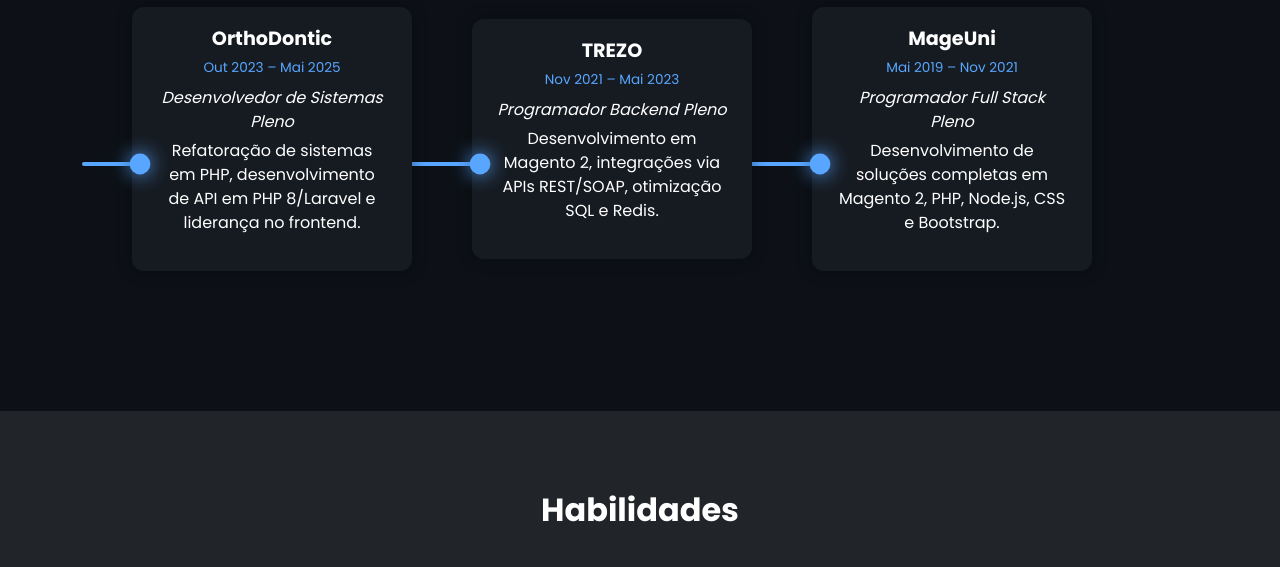
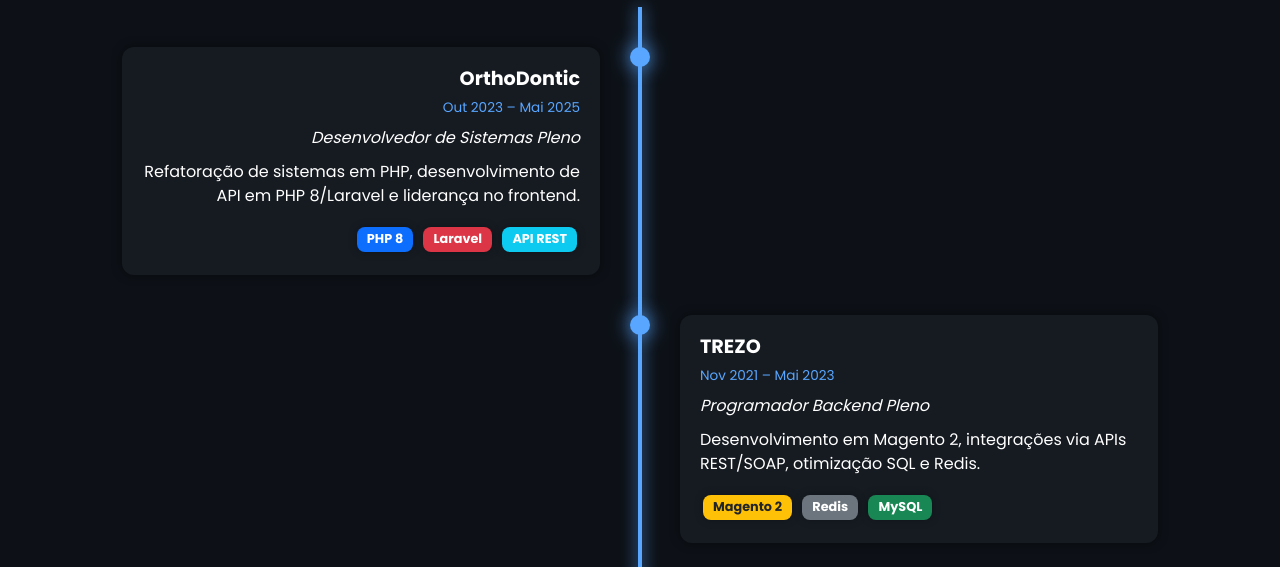
Before and after one commit to jhonathan93/Jhonathan93, a plain HTML site: page index.html in a window 1280 px wide. Shown: the part 1370-1937 px from the top of the page. Drawn offline with nearby package versions, Linux system fonts and the light colour scheme.

Commit message:
Update index.html

```diff
--- a/index.html
+++ b/index.html
@@ -1,5 +1,4 @@
 <!DOCTYPE html>
-
 <html lang="pt-BR">
     <head>
         <meta charset="UTF-8">
@@ -121,38 +120,27 @@
 
             .timeline-adv {
                 position: relative;
-                display: flex;
-                align-items: center;
-                padding: 60px 20px;
-                overflow-x: auto;
-                scrollbar-width: thin;
-                scrollbar-color: var(--timeline-dot) transparent;
-            }
-
-            .timeline-adv::-webkit-scrollbar {
-                height: 8px;
-            }
-
-            .timeline-adv::-webkit-scrollbar-thumb {
-                background: var(--timeline-dot);
-                border-radius: 4px;
+                margin: 50px 0;
+                padding: 20px 0;
             }
 
             .timeline-line {
+                content: "";
                 position: absolute;
-                top: 50%;
-                left: 0;
-                height: 4px;
+                left: 50%;
+                top: 0;
+                height: 0;
+                width: 4px;
                 background: var(--timeline-border);
-                border-radius: 2px;
-                transform: translateY(-50%);
-                transition: width 0.5s ease-out;
+                box-shadow: 0 0 15px var(--timeline-border);
+                transform: translateX(-50%);
+                transition: height 0.3s ease-out;
             }
 
             .timeline-item {
-                flex: 0 0 280px;
                 position: relative;
-                margin: 0 30px;
+                width: 50%;
+                padding: 20px 40px;
                 opacity: 0;
                 transform: translateY(50px);
                 transition: all 0.6s ease-out;
@@ -163,31 +151,41 @@
                 transform: translateY(0);
             }
 
-            .timeline-item .dot {
+            .timeline-item.left {
+                left: 0;
+                text-align: right;
+            }
+
+            .timeline-item.right {
+                left: 50%;
+                text-align: left;
+            }
+
+            .timeline-item::before {
+                content: "";
                 position: absolute;
-                top: 50%;
-                transform: translateY(-50%);
-                width: 16px;
-                height: 16px;
+                top: 20px;
+                width: 20px;
+                height: 20px;
                 background: var(--timeline-dot);
                 border-radius: 50%;
-                box-shadow: 0 0 0 transparent;
-                transition: all 0.5s ease-out;
+                box-shadow: 0 0 20px var(--timeline-dot);
             }
 
-            .timeline-item.active .dot {
-                box-shadow: 0 0 15px var(--timeline-dot);
-                transform: translateY(-50%) scale(1.3);
+            .timeline-item.left::before {
+                right: -10px;
+            }
+
+            .timeline-item.right::before {
+                left: -10px;
             }
 
             .timeline-content {
                 background: var(--card-body-bg);
-                padding: 20px 25px;
+                padding: 20px;
                 border-radius: 12px;
-                box-shadow: 0 0 15px rgba(0,0,0,0.4);
+                box-shadow: 0 0 10px rgba(0,0,0,0.5);
                 color: var(--text-color);
-                margin-top: -50px;
-                text-align: center;
             }
 
             .timeline-content .company {
@@ -196,15 +194,28 @@
             }
 
             .timeline-content .date {
-                display: block;
                 font-size: 0.85rem;
                 color: var(--timeline-dot);
                 margin-bottom: 8px;
+                display: block;
             }
 
             .timeline-content .role {
                 font-style: italic;
-                margin-bottom: 5px;
+                margin-bottom: 10px;
+            }
+
+            .badges .badge {
+                margin: 3px;
+                font-size: 0.8rem;
+                padding: 6px 10px;
+                border-radius: 8px;
+                box-shadow: 0 0 8px rgba(0,0,0,0.3);
+                transition: transform 0.3s;
+            }
+
+            .badges .badge:hover {
+                transform: scale(1.1);
             }
 
             .skill-badge {
@@ -282,14 +293,11 @@
         <header id="home">
             <div class="content text-center">
                 <h1 data-aos="fade-up">Olá, eu sou <span class="text-primary">Jhonathan da Silva</span></h1>
-
                 <p class="mt-3 typewriter">Desenvolvedor Backend | PHP • Laravel • Magento</p>
-
                 <div class="mt-4">
                     <a href="#projects" class="btn btn-custom">Ver Projetos</a>
                     <a href="Jhonathan_CV.pdf" target="_blank" class="btn btn-custom">Download CV</a>
                 </div>
-
                 <div class="social-icons mt-4">
                     <a href="mailto:jhonathan93.dev@gmail.com">📧</a>
                     <a href="https://github.com/" target="_blank">🐙</a>
@@ -301,7 +309,6 @@
         <section id="about" class="bg-dark text-center">
             <div class="container" data-aos="fade-up">
                 <h2>Sobre Mim</h2>
-
                 <p class="lead">
                     Desenvolvedor de sistemas Pleno com sólida experiência no mercado de tecnologia, especializado em
                     desenvolvimento web full stack. Tenho domínio em PHP, JavaScript, Node.js e MySQL, com experiência prática
@@ -319,34 +326,43 @@
         <h2 class="text-center" data-aos="fade-up">Experiência Profissional</h2>
         <div class="timeline-adv">
             <div class="timeline-line"></div>
-
-                    <div class="timeline-item" data-date="Out 2023 – Mai 2025">
-                        <div class="dot"></div>
+            <div class="timeline-item left" data-date="Out 2023 – Mai 2025">
                 <div class="timeline-content">
                     <h5 class="company">OrthoDontic</h5>
                     <span class="date">Out 2023 – Mai 2025</span>
                     <p class="role">Desenvolvedor de Sistemas Pleno</p>
                     <p>Refatoração de sistemas em PHP, desenvolvimento de API em PHP 8/Laravel e liderança no frontend.</p>
+                    <div class="badges">
+                        <span class="badge bg-primary">PHP 8</span>
+                        <span class="badge bg-danger">Laravel</span>
+                        <span class="badge bg-info">API REST</span>
                     </div>
                 </div>
-
-                    <div class="timeline-item" data-date="Nov 2021 – Mai 2023">
-                        <div class="dot"></div>
+            </div>
+            <div class="timeline-item right" data-date="Nov 2021 – Mai 2023">
                 <div class="timeline-content">
                     <h5 class="company">TREZO</h5>
                     <span class="date">Nov 2021 – Mai 2023</span>
                     <p class="role">Programador Backend Pleno</p>
                     <p>Desenvolvimento em Magento 2, integrações via APIs REST/SOAP, otimização SQL e Redis.</p>
+                    <div class="badges">
+                        <span class="badge bg-warning text-dark">Magento 2</span>
+                        <span class="badge bg-secondary">Redis</span>
+                        <span class="badge bg-success">MySQL</span>
                     </div>
                 </div>
-
-                    <div class="timeline-item" data-date="Mai 2019 – Nov 2021">
-                        <div class="dot"></div>
+            </div>
+            <div class="timeline-item left" data-date="Mai 2019 – Nov 2021">
                 <div class="timeline-content">
                     <h5 class="company">MageUni</h5>
                     <span class="date">Mai 2019 – Nov 2021</span>
                     <p class="role">Programador Full Stack Pleno</p>
                     <p>Desenvolvimento de soluções completas em Magento 2, PHP, Node.js, CSS e Bootstrap.</p>
+                    <div class="badges">
+                        <span class="badge bg-success">Node.js</span>
+                        <span class="badge bg-info">Bootstrap</span>
+                        <span class="badge bg-primary">PHP</span>
+                    </div>
                 </div>
             </div>
         </div>
@@ -356,7 +372,6 @@
         <section id="skills" class="bg-dark text-center">
             <div class="container" data-aos="zoom-in">
                 <h2>Habilidades</h2>
-
                 <div class="row justify-content-center">
                     <div class="col-6 col-md-4 col-lg-2 mb-4 text-start">
                         <span>
@@ -367,7 +382,6 @@
                         <div class="progress-bar glow-blue progress-animate" role="progressbar" data-target="95" style="width: 0%"></div>
                         </div>
                     </div>
-
                     <div class="col-6 col-md-4 col-lg-2 mb-4 text-start">
                         <span>
                         <img src="https://cdn.jsdelivr.net/gh/devicons/devicon/icons/laravel/laravel-plain.svg" width="24"/> Laravel
@@ -377,7 +391,6 @@
                         <div class="progress-bar glow-red progress-animate" role="progressbar" data-target="85" style="width: 0%"></div>
                         </div>
                     </div>
-
                     <div class="col-6 col-md-4 col-lg-2 mb-4 text-start">
                         <span>
                         <img src="https://cdn.jsdelivr.net/gh/devicons/devicon/icons/magento/magento-original.svg" width="24"/> Magento 2
@@ -387,7 +400,6 @@
                         <div class="progress-bar glow-orange progress-animate" role="progressbar" data-target="80" style="width: 0%"></div>
                         </div>
                     </div>
-
                     <div class="col-6 col-md-4 col-lg-2 mb-4 text-start">
                         <span>
                         <img src="https://cdn.jsdelivr.net/gh/devicons/devicon/icons/javascript/javascript-original.svg" width="24"/> JavaScript
@@ -397,7 +409,6 @@
                         <div class="progress-bar glow-yellow progress-animate" role="progressbar" data-target="90" style="width: 0%"></div>
                         </div>
                     </div>
-
                     <div class="col-6 col-md-4 col-lg-2 mb-4 text-start">
                         <span>
                         <img src="https://cdn.jsdelivr.net/gh/devicons/devicon/icons/nodejs/nodejs-original.svg" width="24"/> Node.js
@@ -407,7 +418,6 @@
                         <div class="progress-bar glow-green progress-animate" role="progressbar" data-target="75" style="width: 0%"></div>
                         </div>
                     </div>
-
                     <div class="col-6 col-md-4 col-lg-2 mb-4 text-start">
                         <span>
                         <img src="https://cdn.jsdelivr.net/gh/devicons/devicon/icons/mysql/mysql-original.svg" width="24"/> MySQL
@@ -417,7 +427,6 @@
                         <div class="progress-bar glow-blue progress-animate" role="progressbar" data-target="85" style="width: 0%"></div>
                         </div>
                     </div>
-
                     <div class="col-6 col-md-4 col-lg-2 mb-4 text-start">
                         <span>
                         <img src="https://cdn.jsdelivr.net/gh/devicons/devicon/icons/docker/docker-original.svg" width="24"/> Docker
@@ -427,7 +436,6 @@
                         <div class="progress-bar glow-cyan progress-animate" role="progressbar" data-target="70" style="width: 0%"></div>
                         </div>
                     </div>
-
                     <div class="col-6 col-md-4 col-lg-2 mb-4 text-start">
                         <span>
                         ⚙️ SOLID
@@ -437,7 +445,6 @@
                         <div class="progress-bar glow-purple progress-animate" role="progressbar" data-target="90" style="width: 0%"></div>
                         </div>
                     </div>
-
                     <div class="col-6 col-md-4 col-lg-2 mb-4 text-start">
                         <span>
                         📐 MVC
@@ -447,7 +454,6 @@
                         <div class="progress-bar glow-green progress-animate" role="progressbar" data-target="90" style="width: 0%"></div>
                         </div>
                     </div>
-
                     <div class="col-6 col-md-4 col-lg-2 mb-4 text-start">
                         <span>
                         <img src="https://cdn.jsdelivr.net/gh/devicons/devicon/icons/git/git-original.svg" width="24"/> Git
@@ -464,28 +470,22 @@
         <section id="projects">
             <div class="container">
                 <h2 class="text-center" data-aos="fade-up">Projetos</h2>
-
                 <div class="row g-4">
                     <div class="col-md-6" data-aos="flip-left">
                         <div class="card h-100 text-dark">
                             <img src="https://www.personalarte.com.br/static/version1734551207/frontend/Codazon/unlimited_parte/pt_BR/images/logo/logo_oficial.svg" class="card-img-top p-4" alt="Personal Arte">
-
                             <div class="card-body text-white">
                                 <h5>Personal Arte</h5>
-
                                 <p>Plataforma e-commerce desenvolvida em Magento 2.</p>
                                 <a href="https://www.personalarte.com.br/" target="_blank" class="btn btn-sm btn-custom">Ver Projeto</a>
                             </div>
                         </div>
                     </div>
-
                     <div class="col-md-6" data-aos="flip-left">
                         <div class="card h-100 text-dark">
                             <img src="https://cyberrock.com.br/static/version1729086640/frontend/Codazon/unlimited_cyberrock/pt_BR/images/CyberRock.svg" class="card-img-top p-4" alt="CyberRock">
-
                             <div class="card-body text-white">
                                 <h5>CyberRock</h5>
-
                                 <p>Loja virtual customizada em Magento 2.</p>
                                 <a href="https://cyberrock.com.br/" target="_blank" class="btn btn-sm btn-custom">Ver Projeto</a>
                             </div>
@@ -498,7 +498,6 @@
         <section id="contact" class="text-center bg-dark">
             <div class="container" data-aos="fade-up">
                 <h2>Contato</h2>
-
                 <p>📍 Londrina - PR</p>
                 <p>📧 <a href="mailto:jhonathan93.dev@gmail.com" class="text-decoration-none text-primary">jhonathan93.dev@gmail.com</a></p>
                 <p>📱 <a href="tel:+5543996845708" class="text-decoration-none text-primary">(43) 9 9684-5708</a></p>
@@ -526,7 +525,6 @@
                         const target = +bar.getAttribute("data-target");
                         const percentEl = percents[index];
                         let width = 0;
-
                         const fill = setInterval(() => {
                             if (width >= target) {
                                 clearInterval(fill);
@@ -541,45 +539,43 @@
 
                 const items = document.querySelectorAll(".timeline-item");
                 const timelineLine = document.querySelector(".timeline-line");
+                const experienceSection = document.querySelector("#experience");
 
                 function animateTimeline() {
-                    let maxWidth = 0;
-
+                    const sectionTop = experienceSection.offsetTop;
+                    const scrollTop = window.scrollY + window.innerHeight;
+                    const lastItem = items[items.length - 1];
+                    const lastItemOffset = lastItem.offsetTop;
+                    const maxHeight = lastItemOffset + lastItem.offsetHeight / 2;
+                    const lineHeight = Math.min(scrollTop - sectionTop, maxHeight);
+                    if (lineHeight > 0) {
+                        timelineLine.style.height = lineHeight + "px";
+                    }
                     items.forEach(item => {
-                        const itemRect = item.getBoundingClientRect();
-                        const itemLeft = item.offsetLeft + item.offsetWidth / 2;
-
-                        if (!item.classList.contains("active") && itemRect.top < window.innerHeight * 0.85) {
+                        const itemTop = sectionTop + item.offsetTop;
+                        if (scrollTop > itemTop + 100) {
                             item.classList.add("active");
                         }
-
-                        if (itemLeft > maxWidth) maxWidth = itemLeft;
                     });
-
-                    timelineLine.style.width = maxWidth + "px";
                 }
 
                 let scrollTimeout;
-
                 window.addEventListener("scroll", () => {
                     if (scrollTimeout) return;
-
                     scrollTimeout = setTimeout(() => {
-                        if(!skillsTriggered && window.scrollY + window.innerHeight > skillsSection.offsetTop + 100){
+                        if (!skillsTriggered && window.scrollY + window.innerHeight > skillsSection.offsetTop + 100) {
                             animateBars();
                             skillsTriggered = true;
                         }
-
                         animateTimeline();
                         scrollTimeout = null;
                     }, 50);
                 });
 
-                if(window.scrollY + window.innerHeight > skillsSection.offsetTop + 100){
+                if (window.scrollY + window.innerHeight > skillsSection.offsetTop + 100) {
                     animateBars();
                     skillsTriggered = true;
                 }
-
                 animateTimeline();
             });
         </script>
```
Lines whose indentation alone changed are shown as unchanged.
